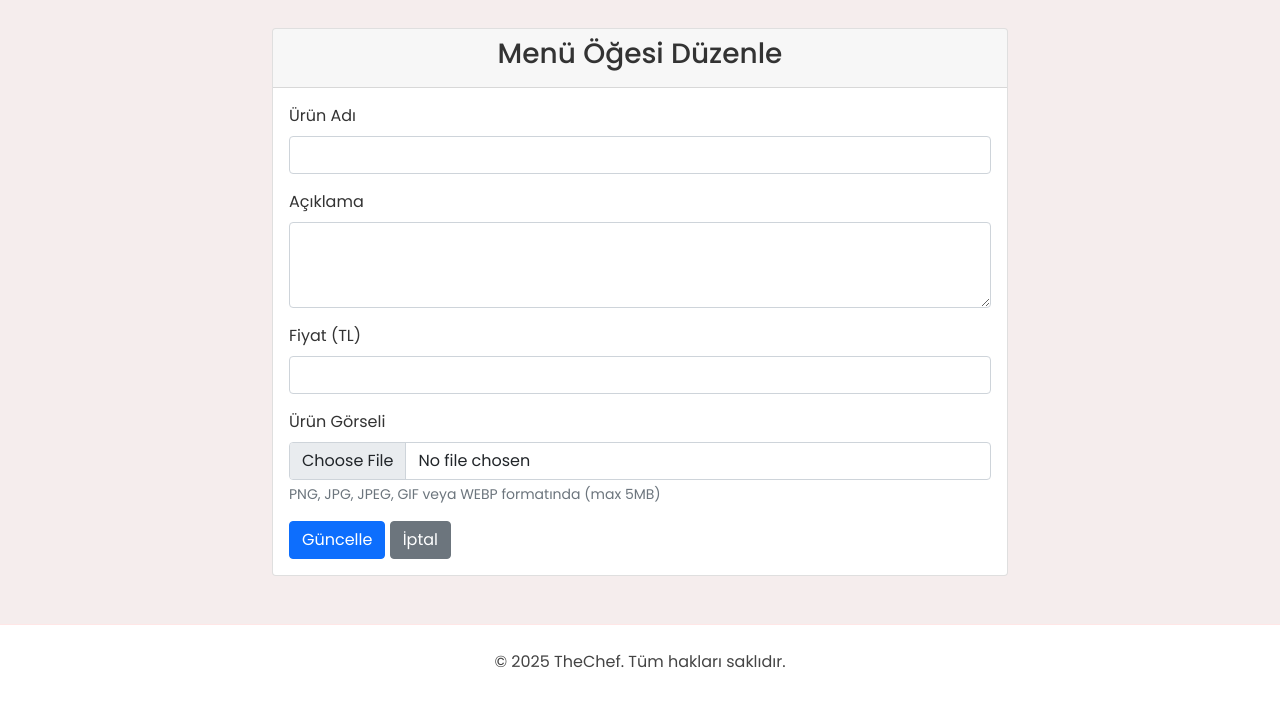
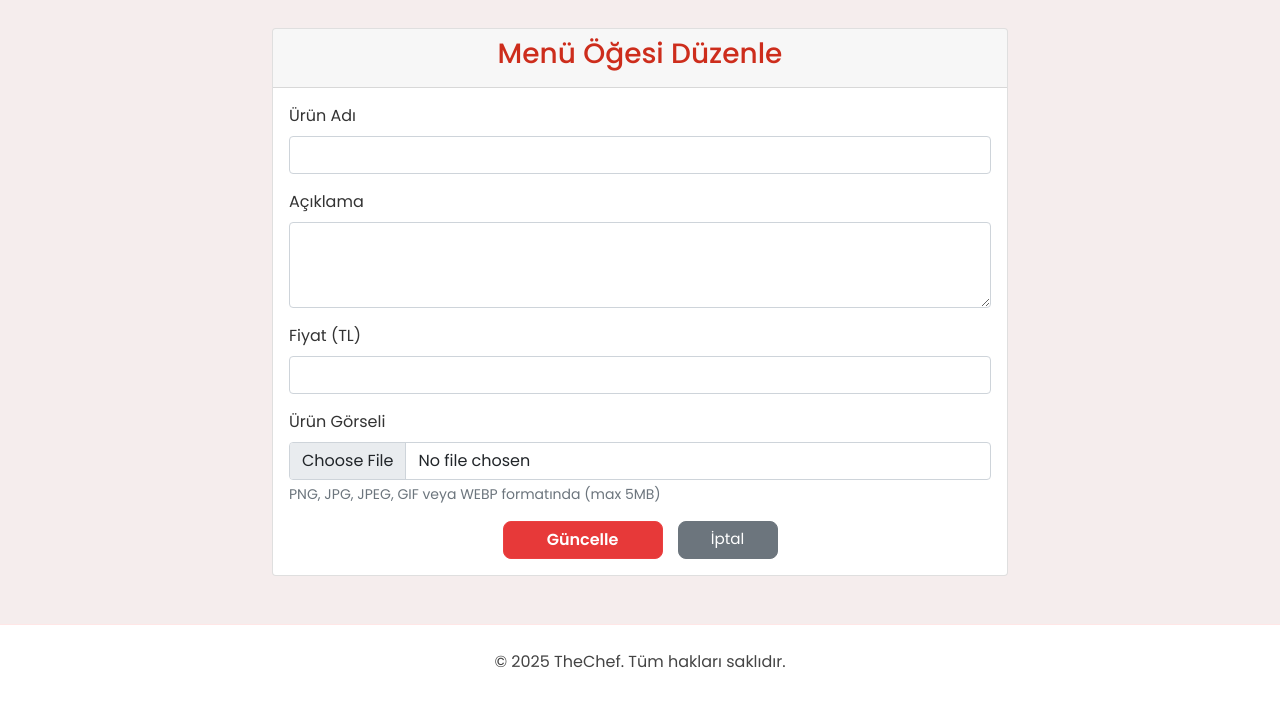
Before and after one commit to meryem74/thechef, a Flask app: template templates/edit_menu_item.html in a window 1280 px wide. Shown: the part 126-841 px from the top of the page. Run offline with Flask 3, Linux system fonts and the light colour scheme; the template is opened without the code that fills it, so the values that code supplies are empty.

Commit message:
Update edit_menu_item.html

```diff
--- a/templates/edit_menu_item.html
+++ b/templates/edit_menu_item.html
@@ -3,11 +3,65 @@
 {% block title %}Menü Öğesi Düzenle{% endblock %}
 
 {% block content %}
+<style>
+
+/* Buton kapsayıcı */
+.form-buttons {
+    display: flex;
+    justify-content: center;
+    gap: 15px;
+    margin-top: 10px;   /* Üst boşluğu küçülttük */
+    flex-wrap: wrap;     /* Küçük ekranlarda alt alta geçebilir */
+}
+
+/* Güncelle butonu */
+.btn-update {
+    background-color: #e73939 !important;
+    border-color: #eb4040 !important;
+    color: #fff !important;
+    width: 160px;       /* Daraltılmış */
+    padding: 6px 0;     /* Yüksekliği küçültüldü */
+    font-size: 1rem;
+    border-radius: 8px;
+    font-weight: 600;
+    margin: 0;          /* Alt boşluğu sıfır */
+    transition: 0.3s;
+}
+
+.btn-update:hover {
+    background-color: #a83227 !important;
+    transform: translateY(-2px);
+    box-shadow: 0 4px 8px rgba(192,57,43,0.4);
+}
+
+/* İptal butonu */
+.btn-cancel {
+    background-color: #6c757d !important;
+    border-color: #6c757d !important;
+    color: #fff !important;
+    width: 100px;
+    padding: 6px 0;     /* Yükseklik küçültüldü */
+    font-size: 0.95rem;
+    border-radius: 8px;
+    margin: 0;          /* Alt boşluk tamamen sıfır */
+    transition: 0.3s;
+}
+
+.btn-cancel:hover {
+    background-color: #5a6268 !important;
+    transform: translateY(-2px);
+    box-shadow: 0 4px 8px rgba(0,0,0,0.2);
+}
+
+
+</style>
+
 <div class="row justify-content-center">
     <div class="col-md-8">
         <div class="card">
             <div class="card-header">
-                <h3 class="text-center">Menü Öğesi Düzenle</h3>
+                <h3 class="text-center" style="color:#cd2d1c;">Menü Öğesi Düzenle</h3>
+
             </div>
             <div class="card-body">
                 <form method="POST" action="{{ url_for('edit_menu_item', id=item.id) }}" enctype="multipart/form-data">
@@ -33,8 +87,10 @@
                         </div>
                         {% endif %}
                     </div>
-                    <button type="submit" class="btn btn-primary">Güncelle</button>
-                    <a href="{{ url_for('restaurant_detail', id=item.restaurant_id) }}" class="btn btn-secondary">İptal</a>
+                    <div class="form-buttons">
+                    <button type="submit" class="btn  btn-update">Güncelle</button>
+                    <a href="{{ url_for('restaurant_detail', id=item.restaurant_id) }}" class="btn btn-secondary btn-cancel">İptal</a>
+                    </div>
                 </form>
             </div>
         </div>
```
